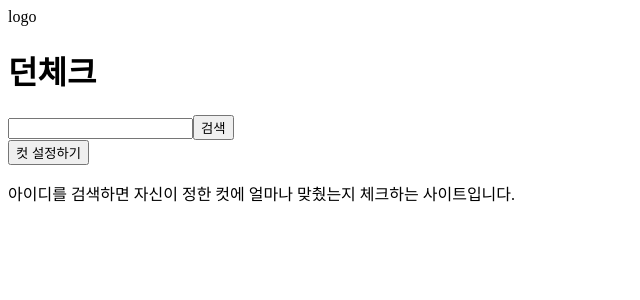
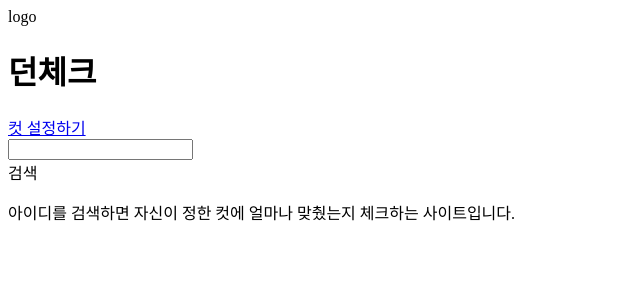
Before and after one commit to goldmembrane/DunCheck_Client, a React (Create React App) app: page / in a window 1280 px wide. Shown: the top 300 px of the page, without its empty margins (0-640 px from the left). Built offline with nearby package versions, Linux system fonts and the light colour scheme.

Commit message:
re-create App.tsx for use react router dom - router and connect setting.tsx file with Link

```diff
--- /dev/null
+++ b/src/App.tsx
@@ -0,0 +1,24 @@
+import * as React from 'react';
+import { BrowserRouter as Router, Route, Link } from 'react-router-dom';
+import Home from './page/Home';
+import Setting from './page/Setting';
+
+const App = () => {
+    return (
+        <Router>
+            <div className = "headerBox">
+                <div className = "logoBox">logo</div>
+                <div className = "titleBox">
+                    <h1>던체크</h1>
+                </div>
+            </div>
+            <div className = "settingButtonBox">
+                <div className = "settingButton"><Link to = '/setting'>컷 설정하기</Link></div>
+            </div>
+            <Route exact = {true} path = '/' component = {Home} />
+            <Route path = '/setting' component = {Setting} />
+        </Router>
+    )
+}
+
+export default App;
--- a/src/index.tsx
+++ b/src/index.tsx
@@ -1,10 +1,10 @@
 import React from 'react';
 import ReactDOM from 'react-dom';
-import Root from './route/index'
+import App from './App'
 
 ReactDOM.render(
   <React.StrictMode>
-    <Root />
+    <App />
   </React.StrictMode>,
   document.getElementById('root')
 );
--- a/src/page/Home.tsx
+++ b/src/page/Home.tsx
@@ -3,19 +3,10 @@ import React from 'react';
 const Home = () => {
   return(
     <>
-      <div className = "headerBox">
-        <div className = "logoBox">logo</div>
-        <div className = "titleBox">
-          <h1>던체크</h1>
-        </div>
-      </div>
       <div className = "contentBox">
         <div className = "searchBarBox">
           <input type = "text" className = "searchBar" />
-          <button className = "searchButton">검색</button>
-        </div>
-        <div className = "settingButtonBox">
-          <button className = "settingButton">컷 설정하기</button>
+          <div className = "searchButton">검색</div>
         </div>
         <div className = "describeBox">
           <p className = "describe">
```
